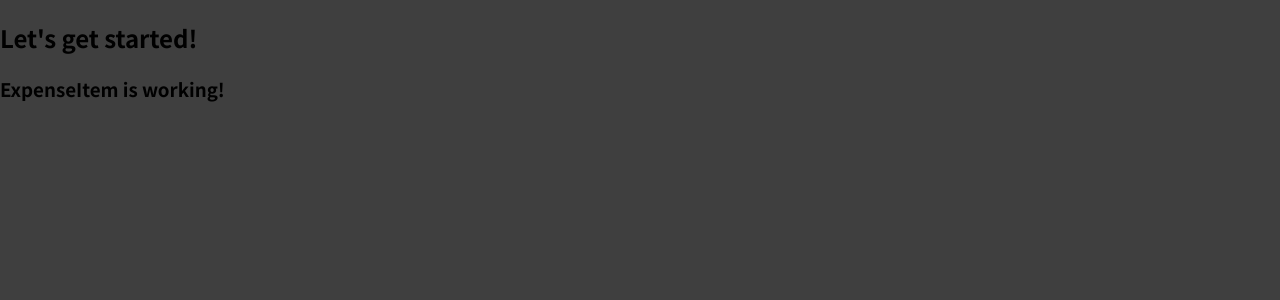
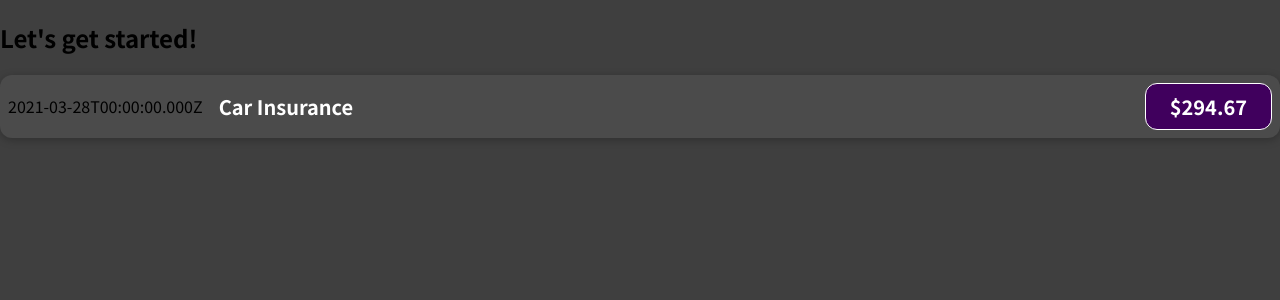
Before and after one commit to shaimeur/expensesTracker, a JavaScript app: page / in a window 1280 px wide. Shown: the top 300 px of the page. Built offline with nearby package versions, Linux system fonts and the light colour scheme.

Commit message:
adding some css with the import statement && outputting dynamic data

```diff
--- /dev/null
+++ b/src/components/ExpenseItem.css
@@ -0,0 +1,56 @@
+.expense-item {
+    display: flex;
+    justify-content: space-between;
+    align-items: center;
+    box-shadow: 0 2px 8px rgba(0, 0, 0, 0.25);
+    padding: 0.5rem;
+    margin: 1rem 0;
+    border-radius: 12px;
+    background-color: #4b4b4b;
+  }
+
+  .expense-item__description {
+    display: flex;
+    flex-direction: column;
+    gap: 1rem;
+    align-items: flex-end;
+    flex-flow: column-reverse;
+    justify-content: flex-start;
+    flex: 1;
+  }
+
+  .expense-item h2 {
+    color: #3a3a3a;
+    font-size: 1rem;
+    flex: 1;
+    margin: 0 1rem;
+    color: white;
+  }
+
+  .expense-item__price {
+    font-size: 1rem;
+    font-weight: bold;
+    color: white;
+    background-color: #40005d;
+    border: 1px solid white;
+    padding: 0.5rem;
+    border-radius: 12px;
+  }
+
+  @media (min-width: 580px) {
+    .expense-item__description {
+      flex-direction: row;
+      align-items: center;
+      justify-content: flex-start;
+      flex: 1;
+    }
+
+    .expense-item__description h2 {
+      font-size: 1.25rem;
+    }
+
+    .expense-item__price {
+      font-size: 1.25rem;
+      padding: 0.5rem 1.5rem;
+    }
+  }
--- a/src/components/ExpenseItem.js
+++ b/src/components/ExpenseItem.js
@@ -1,9 +1,18 @@
+import "./ExpenseItem.css";
+
 function ExpenseItem() {
-    return(
-        <div>
-            <h3>ExpenseItem is working!</h3>
-        </div>
-    );
+  const expenseDate = new Date(2021, 2,28);
+  const expenseTitle = "Car Insurance";
+  const expenseAmount = 294.67;
+  return (
+    <div className="expense-item">
+      <div>{expenseDate.toISOString()}</div>
+      <div className="expense-item__description">
+        <h2>{expenseTitle}</h2>
+        <div className="expense-item__price">${expenseAmount}</div>
+      </div>
+    </div>
+  );
 }
 
-export default ExpenseItem ;
+export default ExpenseItem;
```
